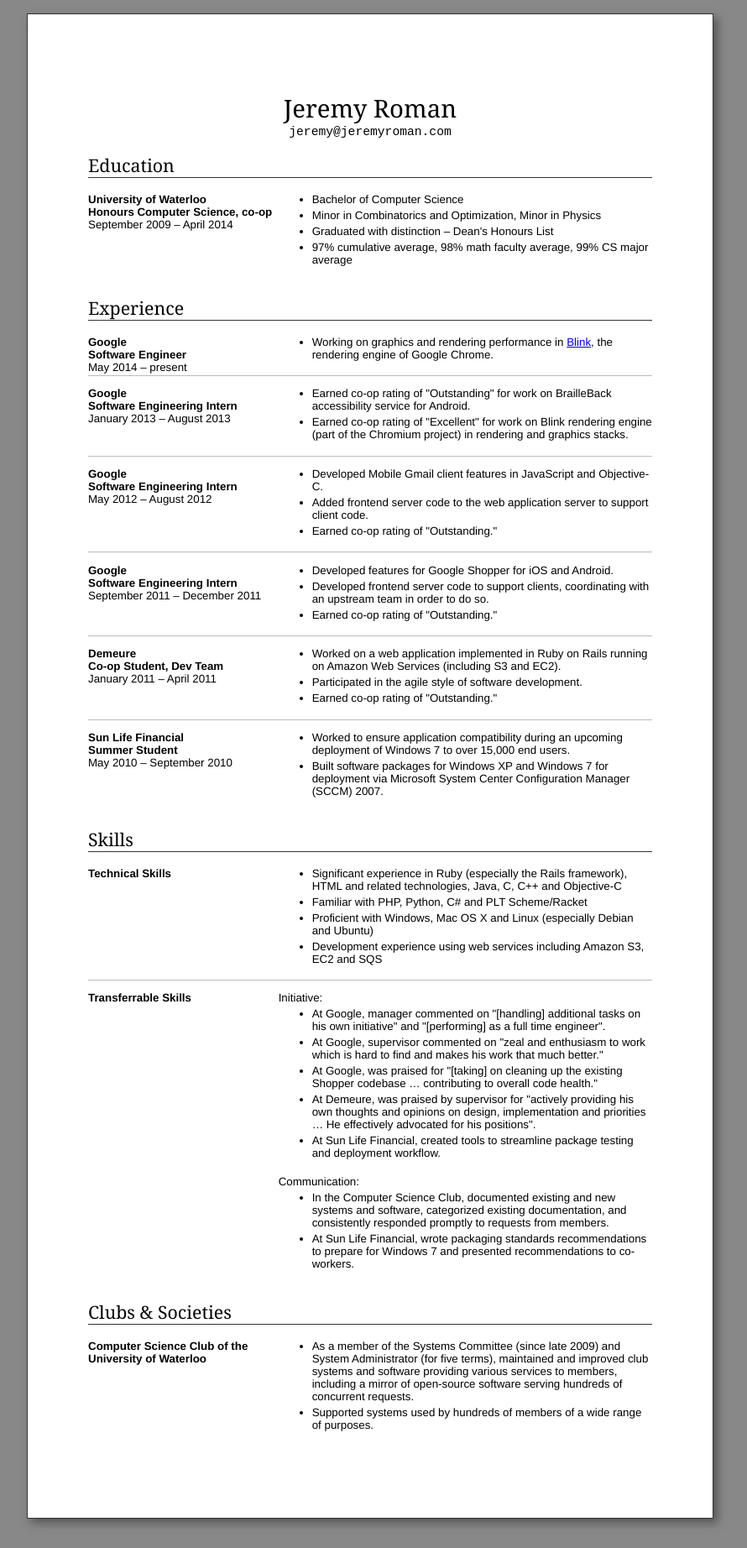
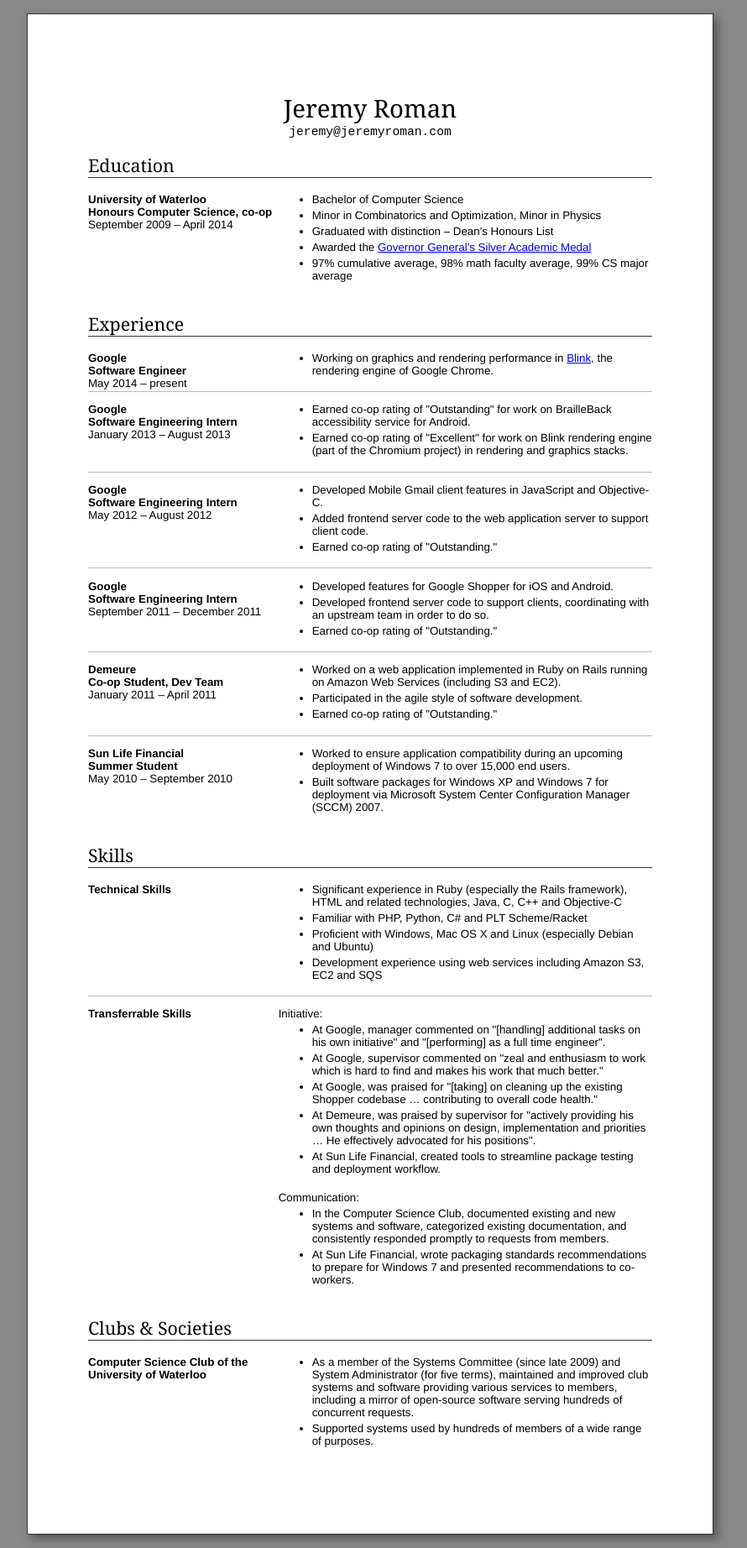
Before and after one commit to jeremyroman/www.jeremyroman.com, a Jekyll site: the page resume/resume.html, which Jekyll copies as it is, in a window 1280 px wide. Shown: the whole page at 84% size, without its empty margins (199-1089 px from the left). Built offline with Jekyll 4.4.1, drawn with Linux system fonts in a browser that asks for light colours; Markdown is read by kramdown in place of the engine named in the settings.

Commit message:
update resume for GG silver medal

```diff
--- a/resume/resume.html
+++ b/resume/resume.html
@@ -98,6 +98,7 @@
           <li>Bachelor of Computer Science</li>
           <li>Minor in Combinatorics and Optimization, Minor in Physics</li>
           <li>Graduated with distinction &ndash; Dean's Honours List</li>
+          <li>Awarded the <a href="http://www.gg.ca/document.aspx?id=15008">Governor General's Silver Academic Medal</a></li>
           <li>97% cumulative average, 98% math faculty average, 99% CS major average</li>
         </ul>
       </li>
```
Also changed, not shown: 1 other file.
